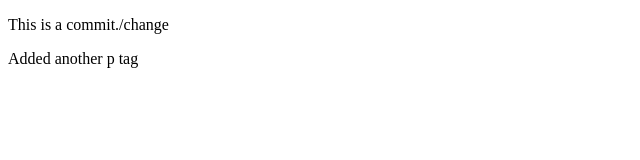
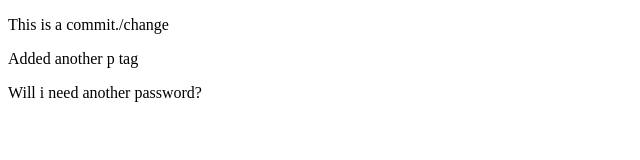
Before and after one commit to imad-haque/merge_test, a plain HTML site: page test.html in a window 1280 px wide. Shown: the whole page, without its empty margins (0-640 px from the left). Drawn offline with Linux system fonts and the light colour scheme.

Commit message:
Added another p tag? password sesh?

```diff
--- a/test.html
+++ b/test.html
@@ -9,6 +9,7 @@
 
 <p>This is a commit./change</p>
 <p>Added another p tag</p>
+<p> Will i need another password?</p>
 
 </body>
 </html>
```
